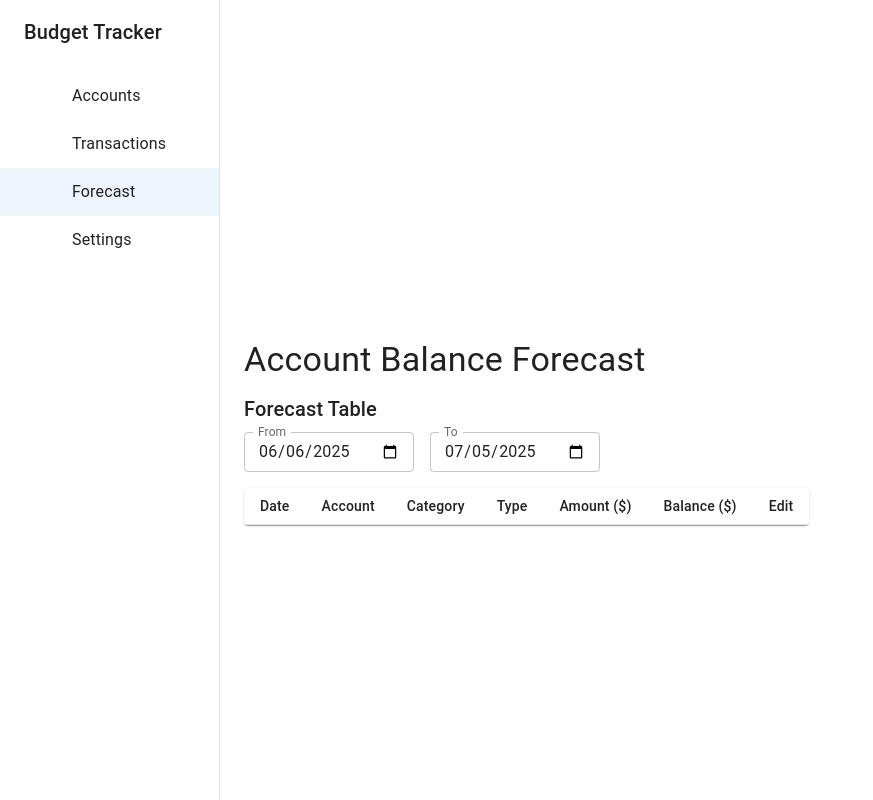
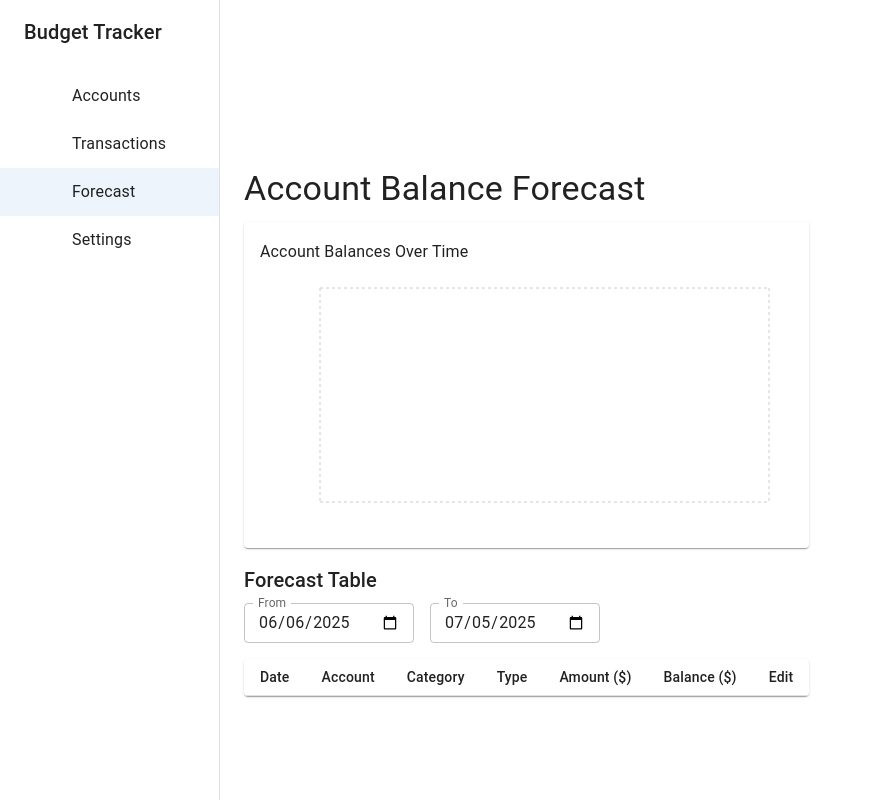
Before and after one commit to jc9677/budget-app-2, a React (Vite) app: page / in a window 1280 px wide. Shown: the whole page, without its empty margins (0-873 px from the left). Built offline with nearby package versions, Linux system fonts and the light colour scheme; some icons are missing.

Commit message:
Enhance ForecastTable: Integrate ForecastLineChart component to visualize account balances over time

```diff
--- a/package.json
+++ b/package.json
@@ -16,7 +16,8 @@
     "@mui/material": "^7.1.1",
     "idb": "^8.0.3",
     "react": "^19.1.0",
-    "react-dom": "^19.1.0"
+    "react-dom": "^19.1.0",
+    "recharts": "^2.15.3"
   },
   "devDependencies": {
     "@eslint/js": "^9.25.0",
--- /dev/null
+++ b/src/components/ForecastLineChart.jsx
@@ -0,0 +1,77 @@
+import * as React from 'react';
+import { LineChart, Line, XAxis, YAxis, Tooltip, Legend, ResponsiveContainer, CartesianGrid } from 'recharts';
+import Paper from '@mui/material/Paper';
+import Typography from '@mui/material/Typography';
+
+// Helper to generate chart data from forecast rows
+function getChartData(rows, accounts) {
+  if (!rows.length) return [];
+
+  // Get all unique dates and sort them
+  const allDates = [...new Set(rows.map(row => row.date))].sort();
+
+  // Initialize starting balances for each account
+  const accountBalances = {};
+  accounts.forEach(acc => {
+    accountBalances[acc.id] = acc.balance || 0;
+  });
+
+  // Process each date in chronological order
+  const chartData = [];
+
+  allDates.forEach(date => {
+    const dataPoint = { date };
+
+    // Get all transactions for this date, sorted by account
+    const transactionsForDate = rows.filter(row => row.date === date);
+
+    // Update balances based on transactions for this date
+    transactionsForDate.forEach(row => {
+      // The row.balance already contains the running balance calculated in ForecastTable
+      accountBalances[row.accountId] = row.balance;
+    });
+
+    // Add current balance for each account to this data point
+    accounts.forEach(acc => {
+      dataPoint[acc.name] = accountBalances[acc.id];
+    });
+
+    chartData.push(dataPoint);
+  });
+
+  return chartData;
+}
+
+const COLORS = [
+  '#1976d2', '#d32f2f', '#388e3c', '#fbc02d', '#7b1fa2', '#0288d1', '#c2185b', '#ffa000', '#388e3c', '#303f9f'
+];
+
+export default function ForecastLineChart({ rows, accounts }) {
+  const data = React.useMemo(() => getChartData(rows, accounts), [rows, accounts]);
+  return (
+    <Paper sx={{ p: 2, mb: 2 }}>
+      <Typography variant="subtitle1" gutterBottom>
+        Account Balances Over Time
+      </Typography>
+      <ResponsiveContainer width="100%" height={260}>
+        <LineChart data={data} margin={{ top: 16, right: 24, left: 0, bottom: 0 }}>
+          <CartesianGrid strokeDasharray="3 3" />
+          <XAxis dataKey="date" />
+          <YAxis />
+          <Tooltip />
+          <Legend />
+          {accounts.map((acc, idx) => (
+            <Line
+              key={acc.id}
+              type="monotone"
+              dataKey={acc.name}
+              stroke={COLORS[idx % COLORS.length]}
+              dot={false}
+              strokeWidth={2}
+            />
+          ))}
+        </LineChart>
+      </ResponsiveContainer>
+    </Paper>
+  );
+}
--- a/src/components/ForecastTable.jsx
+++ b/src/components/ForecastTable.jsx
@@ -7,6 +7,7 @@ import TableHead from '@mui/material/TableHead';
 import TableRow from '@mui/material/TableRow';
 import Paper from '@mui/material/Paper';
 import Typography from '@mui/material/Typography';
+import ForecastLineChart from './ForecastLineChart';
 import Box from '@mui/material/Box';
 import TextField from '@mui/material/TextField';
 import IconButton from '@mui/material/IconButton';
@@ -140,6 +141,7 @@ export default function ForecastTable() {
 
   return (
     <>
+      <ForecastLineChart rows={rows} accounts={accounts} />
       <Typography variant="h6" gutterBottom>
         Forecast Table
       </Typography>
```
Also changed, not shown: 1 other file (tests, documents, lock files or other folders).
